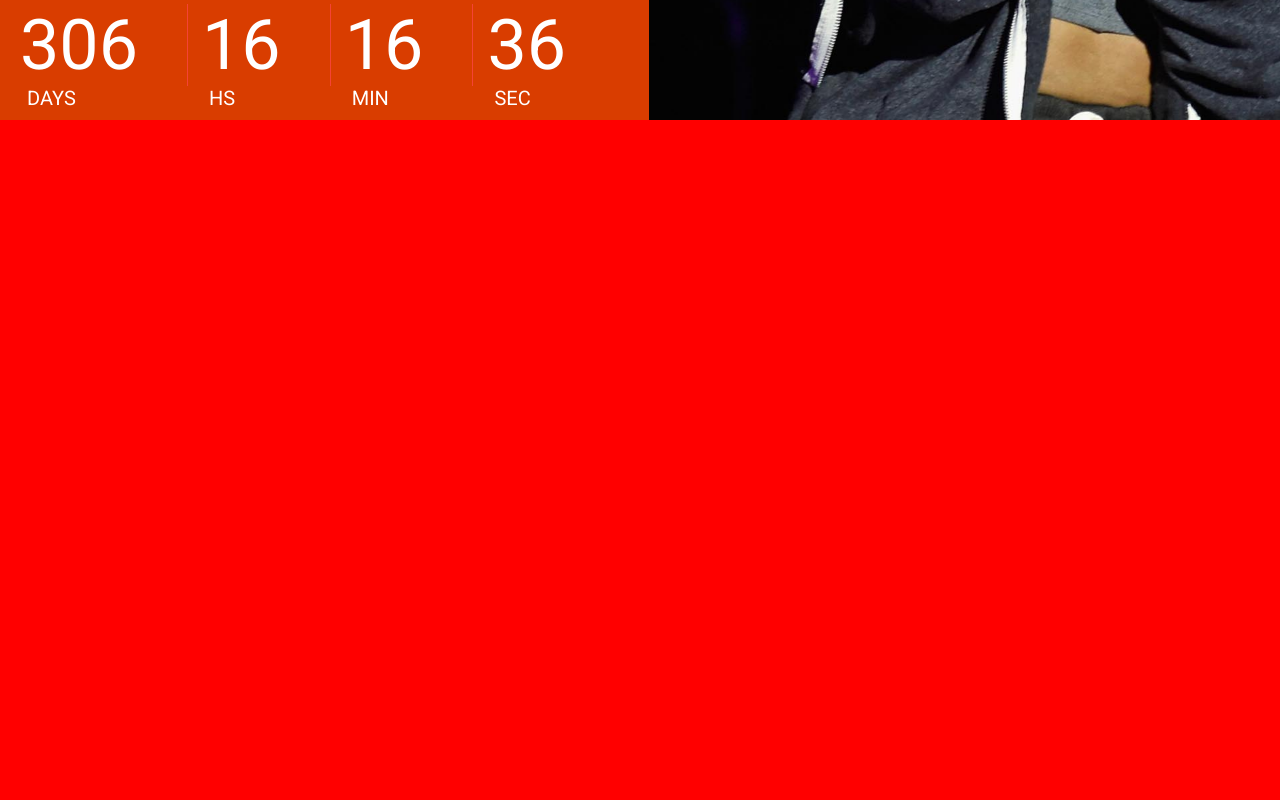
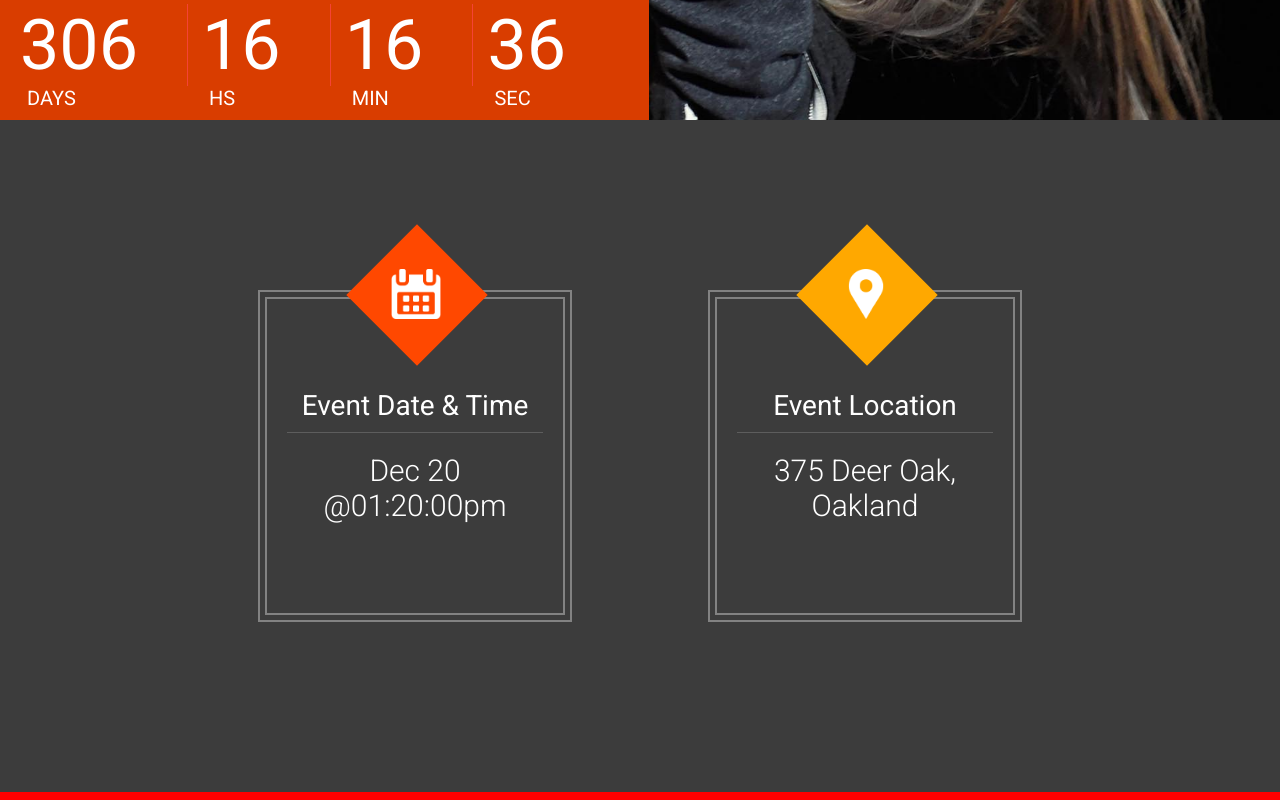
Before and after one commit to mamismeda/the_venue, a React (Create React App) app: page / in a window 1280 px wide. Shown: the part 680-1480 px from the top of the page. Built offline with nearby package versions, Linux system fonts and the light colour scheme.

Commit message:
added another section

```diff
--- a/src/App.js
+++ b/src/App.js
@@ -4,6 +4,7 @@ import "./resources/styles.css";
 import Header from "./components/Header";
 import Footer from "./components/Footer";
 import Featured from './components/featured';
+import VenueNfo from "./components/venueNfo";
 
 const App = () => {
   return (
@@ -12,6 +13,9 @@ const App = () => {
 
       <>
        <Featured />
+      </>
+      <>
+       <VenueNfo />
       </>
 
       <div style={{backgroundColor: 'red', height:'800px'}}></div>
--- /dev/null
+++ b/src/components/venueNfo/index.js
@@ -0,0 +1,75 @@
+import React from "react";
+import { Zoom } from 'react-awesome-reveal';
+
+import icon_calendar from '../../resources/images/icons/calendar.png'
+import icon_location from '../../resources/images/icons/location.png'
+
+
+const VenueNfo = () => {
+  return (
+    <div className="bck_black">
+        <div className="center_wrapper">
+          <div className="vn_wrapper">
+
+               <Zoom className="vn_item" triggerOnce>
+                  <div>
+
+                      <div className="vn_outer">
+                        <div className="vn_inner">
+                           <div className="vn_icon_square bck_red"></div>
+                           <div
+                            className="vn_icon"
+                            style={{
+                                background:`url(${icon_calendar})`
+                            }}
+                           >
+                           </div>
+                           <div className="vn_title">
+                              Event Date & Time
+                           </div>
+                           <div className="vn_desc">
+                              Dec 20 @01:20:00pm
+                           </div>
+
+                        </div>
+
+                      </div>
+
+                  </div>
+               </Zoom>
+
+               <Zoom className="vn_item" triggerOnce delay={500}>
+                  <div>
+
+                      <div className="vn_outer">
+                        <div className="vn_inner">
+                           <div className="vn_icon_square bck_yellow"></div>
+                           <div
+                            className="vn_icon"
+                            style={{
+                                background:`url(${icon_location})`
+                            }}
+                           >
+                           </div>
+                           <div className="vn_title">
+                              Event Location
+                           </div>
+                           <div className="vn_desc">
+                              375 Deer Oak, Oakland
+                           </div>
+
+                        </div>
+
+                      </div>
+
+                  </div>
+               </Zoom>
+
+
+          </div>
+        </div>
+    </div>
+  )
+}
+
+export default VenueNfo
```
